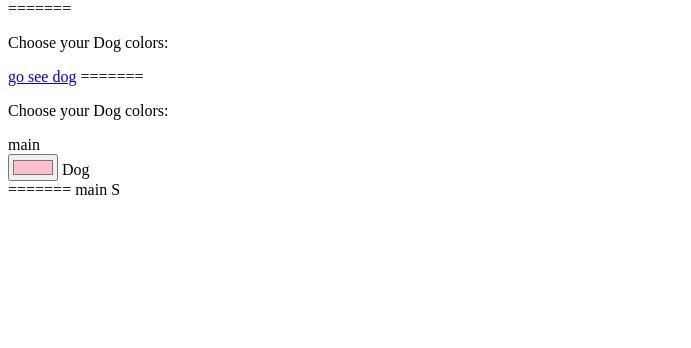
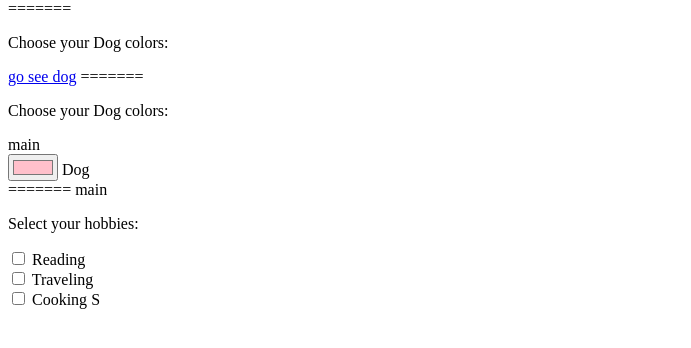
Before and after one commit to jchin11/project-1, a plain HTML site: page index.html in a window 1280 px wide. Shown: the part 138-486 px from the top of the page, without its empty margins (0-691 px from the left). Drawn offline with Linux system fonts and the light colour scheme.

Commit message:
Update index.html

```diff
--- a/index.html
+++ b/index.html
@@ -25,5 +25,13 @@
     </div>
 =======
  main
+ <p>Select your hobbies:</p>
+<input type="checkbox" id="hobby1" name="hobby" value="reading">
+<label for="hobby1">Reading</label><br>
+<input type="checkbox" id="hobby2" name="hobby" value="traveling">
+<label for="hobby2">Traveling</label><br>
+<input type="checkbox" id="hobby3" name="hobby" value="cooking">
+<label for="hobby3">Cooking</label>
+
 </body>
 </html>S
```
